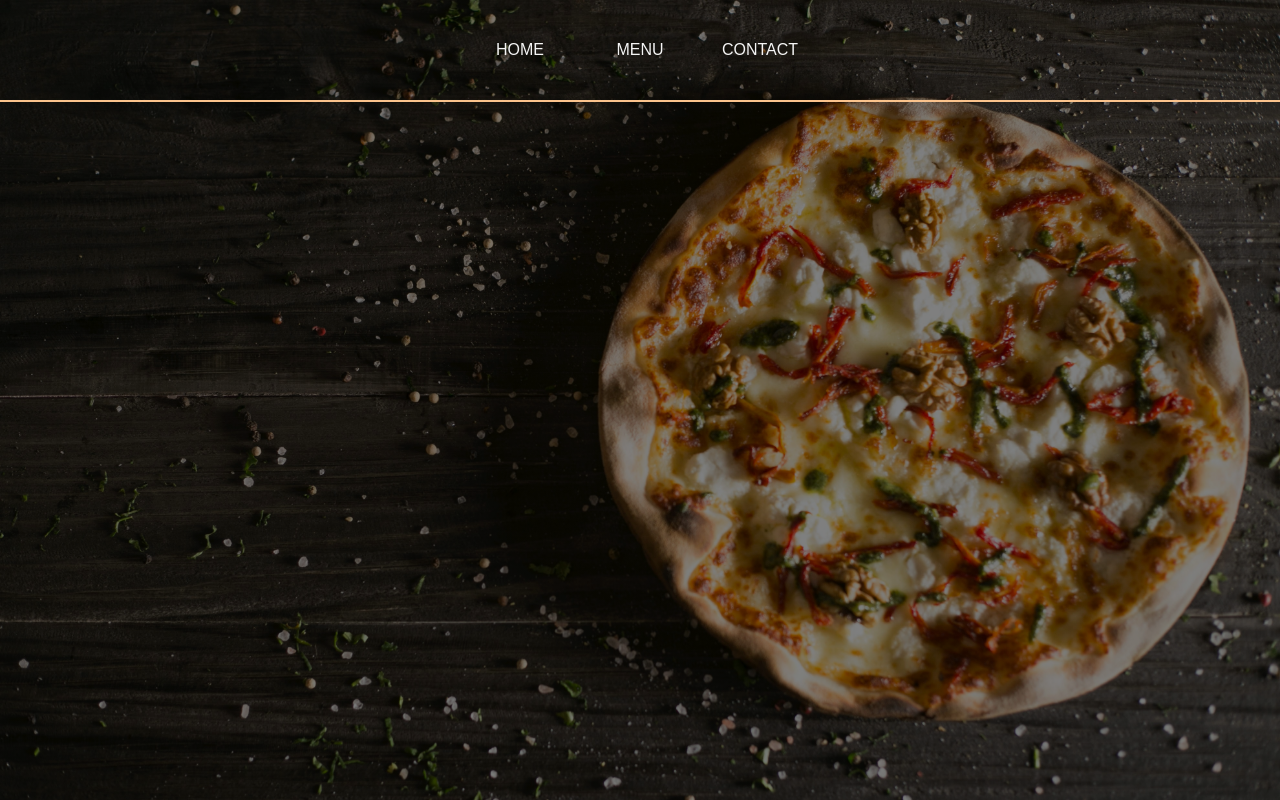
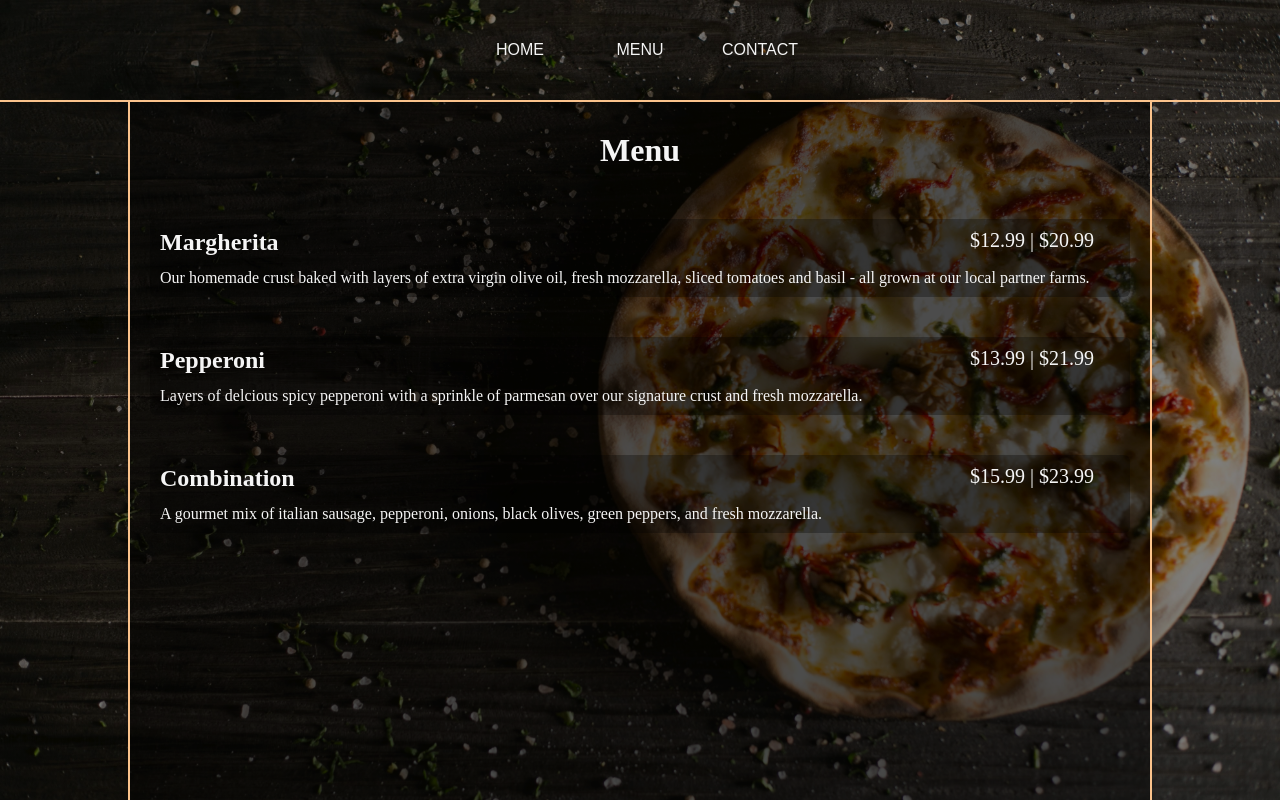
Before and after one commit to lchase36/restaurant-page, a website built with webpack: page dist/index.html in a window 1280 px wide. Both pictures are taken after a click on the button "MENU". Built offline with nearby package versions, Linux system fonts and the light colour scheme.

Commit message:
Create modules for contact and menu. Create contact page information ui and text. Create function to add menu items and added a few items to menu.

```diff
--- a/package.json
+++ b/package.json
@@ -16,6 +16,7 @@
     "eslint": "^8.38.0",
     "eslint-config-airbnb-base": "^15.0.0",
     "eslint-plugin-import": "^2.27.5",
+    "prettier": "2.8.7",
     "style-loader": "^3.3.2",
     "webpack": "^5.78.0",
     "webpack-cli": "^5.0.1",
--- /dev/null
+++ b/src/contact.js
@@ -0,0 +1,42 @@
+const createContact = () => {
+  const content = document.createElement("div");
+  content.setAttribute("id", "contact");
+  const title = document.createElement("h1");
+  title.textContent = "Contact Us";
+
+  const info = document.createElement("div");
+  info.setAttribute("id", "info");
+
+  const paragraph = document.createElement("p");
+  paragraph.textContent =
+    "Feel free to reach out to us if you have any questions or requests! You are always welcome to come talk to us in person as well at Pie in the Sky. Where the pie will send you flying!";
+  const phone = document.createElement("span");
+  phone.textContent = "Phone: (902)867-5309";
+
+  const email = document.createElement("span");
+  email.textContent = "Email: bigpiesrus@skypie.com";
+
+  const location = document.createElement("address");
+  const visit = document.createTextNode("Visit us at:");
+  const street = document.createTextNode("12345 Pepperoni Way");
+  const city = document.createTextNode("Pizzatopia, California 98765");
+  const country = document.createTextNode("USA");
+  location.appendChild(visit);
+  location.appendChild(document.createElement("br"));
+  location.appendChild(street);
+  location.appendChild(document.createElement("br"));
+  location.appendChild(city);
+  location.appendChild(document.createElement("br"));
+  location.appendChild(country);
+
+  info.appendChild(paragraph);
+  info.appendChild(phone);
+  info.appendChild(email);
+  info.appendChild(location);
+
+  content.appendChild(title);
+  content.appendChild(info);
+  return content;
+};
+
+export default createContact;
--- a/src/home.js
+++ b/src/home.js
@@ -1,10 +1,11 @@
 const createHome = () => {
-  const home = document.createElement("div");
+  const content = document.createElement("div");
+  content.setAttribute("id", "home");
   const title = document.createElement("h1");
   title.textContent = "Pie in the Sky";
 
-  home.appendChild(title);
-  return home;
+  content.appendChild(title);
+  return content;
 };
 
 export default createHome;
--- a/src/index.js
+++ b/src/index.js
@@ -1,23 +1,39 @@
 import "./style.css";
-import homePage from "./home";
+import viewHome from "./home";
+import viewMenu from "./menu";
+import viewContact from "./contact";
 
 (function managePageNavigation() {
   const content = document.querySelector("#content");
-
   const header = document.createElement("div");
   header.setAttribute("id", "header");
+  const page = document.createElement("div");
+  page.setAttribute("id", "container");
+  const swapView = (newView) => {
+    while (page.firstChild) {
+      page.removeChild(page.firstChild);
+    }
+    page.appendChild(newView);
+  };
 
   const home = document.createElement("button");
   home.textContent = "HOME";
-  home.addEventListener("click", () => content.appendChild(homePage()));
+  home.addEventListener("click", () => swapView(viewHome()));
+
   const menu = document.createElement("button");
   menu.textContent = "MENU";
+  menu.addEventListener("click", () => swapView(viewMenu()));
+
   const contact = document.createElement("button");
   contact.textContent = "CONTACT";
+  contact.addEventListener("click", () => swapView(viewContact()));
 
   header.appendChild(home);
   header.appendChild(menu);
   header.appendChild(contact);
 
   content.appendChild(header);
+  content.appendChild(page);
+
+  swapView(viewHome());
 })();
--- /dev/null
+++ b/src/menu.js
@@ -0,0 +1,55 @@
+const createMenu = () => {
+  const content = document.createElement("div");
+  content.setAttribute("id", "menu");
+  const title = document.createElement("h1");
+  title.textContent = "Menu";
+
+  const menuItems = document.createElement("div");
+  menuItems.setAttribute("id", "menu-items");
+
+  const createPlate = (name, desc, numPrice) => {
+    const item = document.createElement("div");
+    item.classList.add("menu-item");
+    const itemTitle = document.createElement("h2");
+    itemTitle.textContent = name;
+
+    const itemDesc = document.createElement("span");
+    itemDesc.textContent = desc;
+
+    const itemPrice = document.createElement("span");
+    const price = Math.round(numPrice * 100) / 100;
+    const lgPrice = Math.round((numPrice + 8) * 100) / 100;
+    itemPrice.textContent = `$${price} | $${lgPrice}`;
+
+    item.appendChild(itemTitle);
+    item.appendChild(itemDesc);
+    item.appendChild(itemPrice);
+    return item;
+  };
+
+  content.appendChild(title);
+  content.appendChild(
+    createPlate(
+      "Margherita",
+      "Our homemade crust baked with layers of extra virgin olive oil, fresh mozzarella, sliced tomatoes and basil - all grown at our local partner farms.",
+      12.99
+    )
+  );
+  content.appendChild(
+    createPlate(
+      "Pepperoni",
+      "Layers of delcious spicy pepperoni with a sprinkle of parmesan over our signature crust and fresh mozzarella.",
+      13.99
+    )
+  );
+  content.appendChild(
+    createPlate(
+      "Combination",
+      "A gourmet mix of italian sausage, pepperoni, onions, black olives, green peppers, and fresh mozzarella.",
+      15.99
+    )
+  );
+  return content;
+};
+
+export default createMenu;
--- a/src/style.css
+++ b/src/style.css
@@ -45,3 +45,104 @@ body,
   font-weight: bold;
   font-size: 20px;
 }
+
+#container {
+  box-sizing: border-box;
+  width: 100%;
+  height: 100%;
+  display: flex;
+  justify-content: center;
+}
+
+#container h1 {
+  margin: 0 0 10px 0;
+}
+
+#container > * {
+  box-sizing: border-box;
+  width: 100%;
+  height: 100%;
+  display: flex;
+  flex-direction: column;
+  align-items: center;
+  padding: 30px;
+}
+
+#contact,
+#menu {
+  color: whitesmoke;
+}
+
+#menu {
+  height: 100%;
+  width: clamp(400px, 80%, 1400px);
+  border-left: 2px solid rgb(251, 195, 140);
+  border-right: 2px solid rgb(251, 195, 140);
+  background-color: rgba(0, 0, 0, 0.4);
+}
+
+#info {
+  display: flex;
+  flex-direction: column;
+  align-items: center;
+  gap: 10px;
+  font-size: 24px;
+  box-sizing: border-box;
+  width: clamp(400px, 80%, 1400px);
+  height: max(530, 80%);
+  border: 2px solid rgb(251, 195, 140);
+  background-color: rgba(0, 0, 0, 0.4);
+  border-radius: 6px;
+  padding: 20px;
+}
+
+#info > p {
+  text-align: center;
+  margin-bottom: 100px;
+}
+
+address {
+  margin-top: 50px;
+}
+
+#home {
+  color: whitesmoke;
+  justify-content: center;
+  gap: 10px;
+}
+
+#home h1 {
+  font-size: 42px;
+}
+
+#menu {
+  display: flex;
+  flex-direction: column;
+  gap: 40px;
+  height: 100%;
+  width: 80%;
+}
+
+.menu-item {
+  width: 100%;
+  background-color: rgba(0, 0, 0, 0.3);
+  border-radius: 6px;
+  padding: 10px;
+  display: grid;
+  grid-template:
+  "name name name price" 40px
+  "desc desc desc desc"
+  / auto auto auto 150px;
+}
+.menu-item > h2 {
+  grid-area: name;
+  margin: 0;
+}
+
+.menu-item > span:nth-child(2) {
+  grid-area: desc;
+}
+.menu-item > span:nth-child(3) {
+  grid-area: price;
+  font-size: 20px;
+}
```
Also changed, not shown: dist/index.html, 1 other file.
